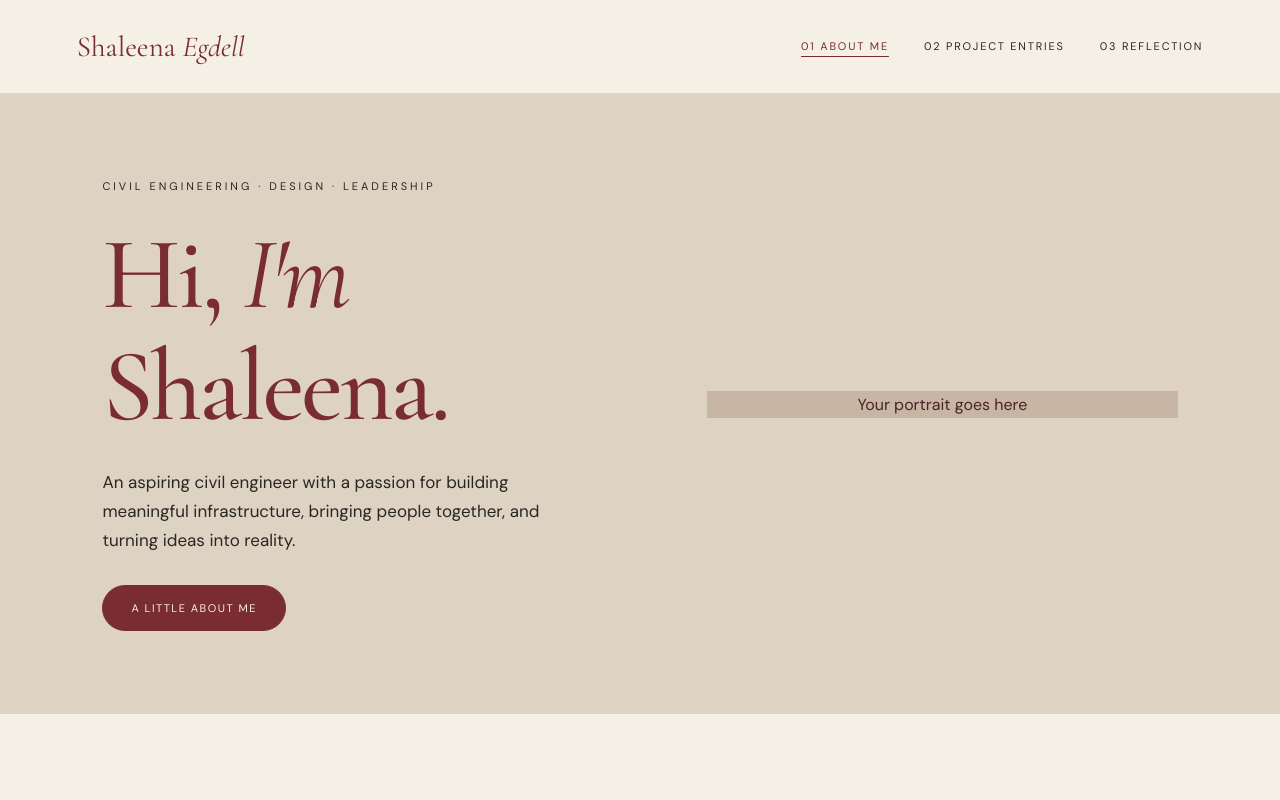
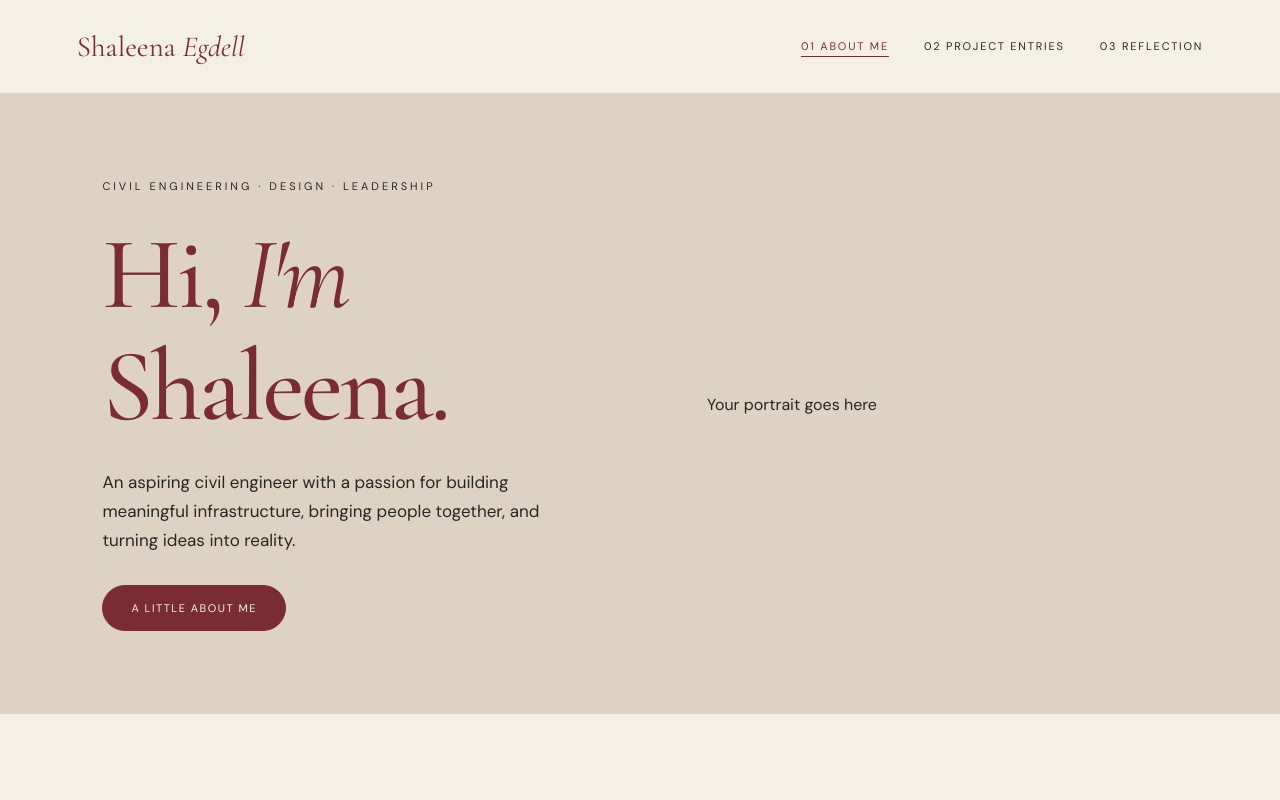
Before and after one commit to ShaleEgg/E-portfolio, a plain HTML site: page index.html in a window 1280 px wide. Shown: the top 800 px of the page. Drawn offline with nearby package versions, Linux system fonts and the light colour scheme.

Commit message:
Remove styles from portrait class in index.html
Removed styling properties from the portrait class.

```diff
--- a/index.html
+++ b/index.html
@@ -141,15 +141,6 @@
 
         .portrait {
             <img src="shaleena.jpg">
-            aspect-ratio: 4 / 5;
-            max-height: 550px;
-            background: #C7B6A4;
-            display: flex;
-            align-items: center;
-            justify-content: center;
-            color: var(--dark-burgundy);
-            text-align: center;
-            overflow: hidden;
         }
 
         .portrait img {
```
